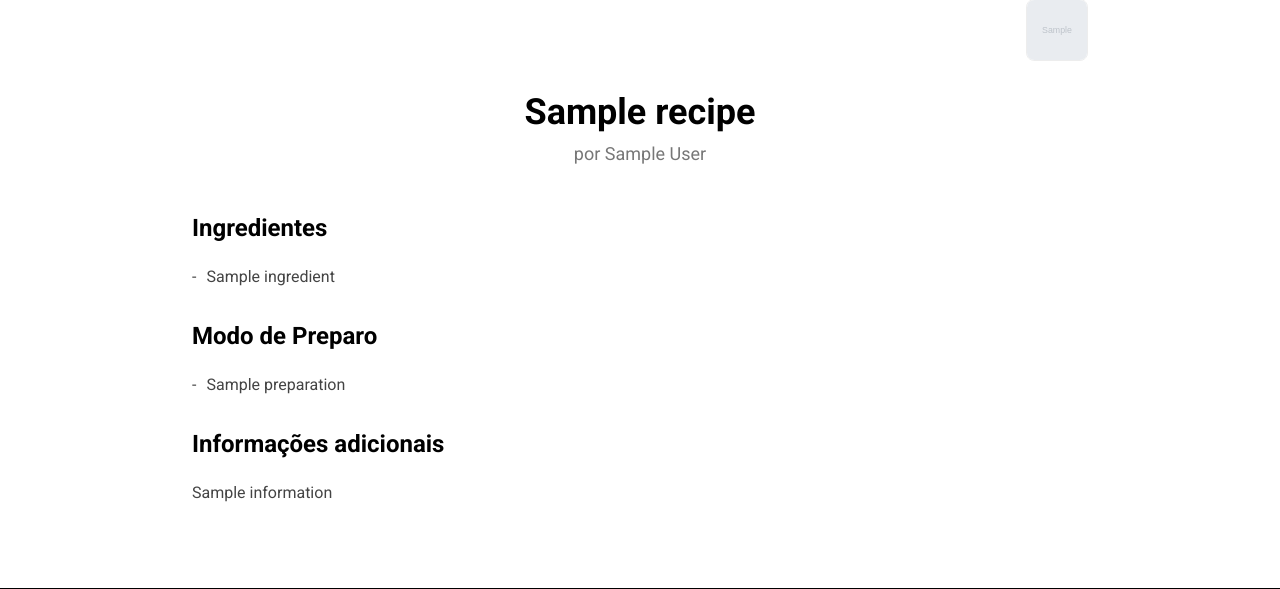
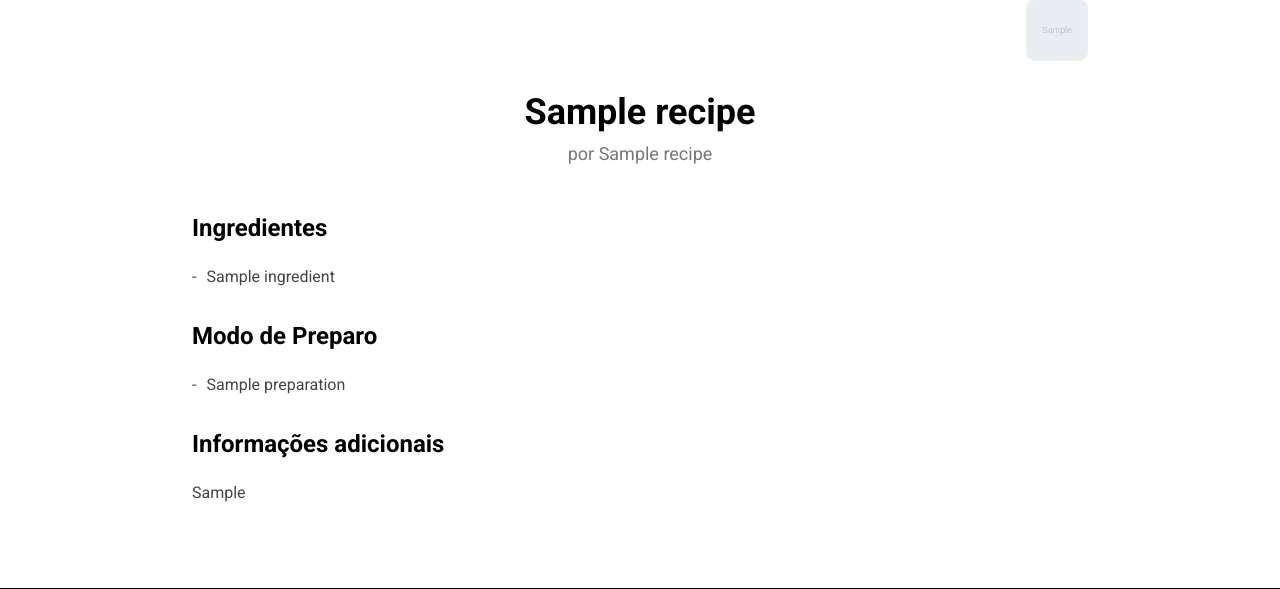
Before and after one commit to fredsonchaves07/foodfy, a Python web app: template app/templates/admin/recipe/view.html in a window 1280 px wide. Shown: the part 537-1126 px from the top of the page. Run offline with Jinja, Linux system fonts and the light colour scheme; the template is opened without the code that fills it: most values are stand-ins (such as "Sample title", 1, 10 or a date in 2020); grey boxes marked "Sample" are stand-in pictures.

Commit message:
feat: show recipes details

```diff
--- a/app/templates/admin/recipe/view.html
+++ b/app/templates/admin/recipe/view.html
@@ -5,15 +5,15 @@
     <a href="{{url_for('recipes.edit_recipe', recipe_id=recipe.id)}}" class="button">Editar receita</a>
 </div>
 <section class="recipe-show-header">
-    <img src="{{recipe.imagesFile[0]}}" alt="imagem da receita {{recipe.title}}">
+    <img src="{{url_for('static', filename='img/{}'.format(recipe.recipe_img[0]))}}" alt="imagem da receita {{recipe.name}}">
     <div class="recipe-gallery">
-        {% for image in recipe.imagesFile %}
-            <img src="{{image}}" alt="" onclick="ImageGallery.setImage(event)"
-            {% if image == recipe.imagesFile[0]%} class="active" {% endif %}>
+        {% for image in recipe.recipe_img %}
+            <img src="{{url_for('static', filename='img/{}'.format(image))}}" alt="" onclick="ImageGallery.setImage(event)"
+            {% if image == recipe.recipe_img[0]%} class="active" {% endif %}>
         {% endfor %}
     </div>
-    <h1>{{recipe.title}}</h1>
-    <div>por {{recipe.author}}</div>
+    <h1>{{recipe.name}}</h1>
+    <div>por {{recipe.chef_name}}</div>
 </section>
 <section class="class-recipe-details">
     <div class="item">
@@ -27,16 +27,16 @@
     <div class="item">
         <h2>Modo de Preparo</h2>
         <ul>
-            {% for preparation in recipe.preparation %}
+            {% for preparation in recipe.preparations %}
                 <li>{{preparation}}</li>
             {% endfor %}
         </ul>
         </div>
-    {% if recipe.information != "" %}
+    {% if recipe.adicional_information != "" %}
     <div class="item">
         <h2>Informações adicionais</h2>
         <p>
-            {{recipe.information}}
+            {{recipe.adicional_information}}
         </p>
     </div>
     {% endif %}
```
Also changed, not shown: app/controllers/admin/recipe.py (+7 -3 lines), app/static/img/2021-01-11_195301.171469_chef.png (added), app/static/img/2021-01-11_195839.984691_1600169821764-asinhas.png (added), app/static/img/2021-01-11_195840.008863_1600169821829-burger.png (added), app/static/img/2021-01-11_195840.035059_1600169821894-doce.png (added).
